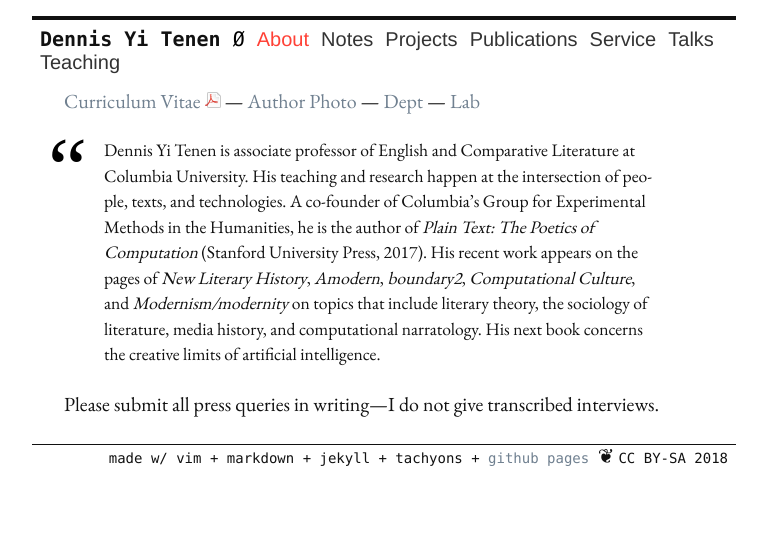
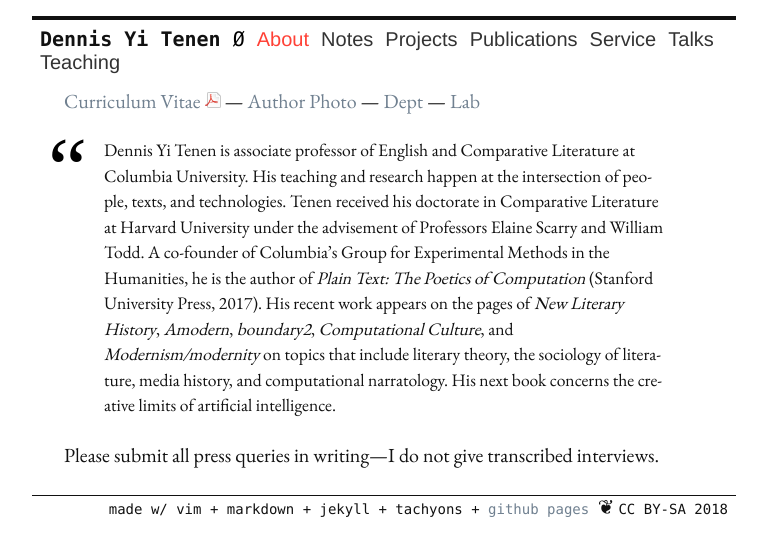
Before and after one commit to denten/denten.github.io, a Jekyll site: the page built from _pages/about.md, in a window 1280 px wide. Shown: the top 556 px of the page, without its empty margins (256-1023 px from the left). Built offline with Jekyll 4.4.1, drawn with Linux system fonts in a browser that asks for light colours.

Commit message:
update bio

```diff
--- a/_pages/about.md
+++ b/_pages/about.md
@@ -9,9 +9,11 @@ title: "about"
 
 > Dennis Yi Tenen is associate professor of English and Comparative Literature
 at Columbia University. His teaching and research happen at the intersection
-of people, texts, and technologies. A co-founder of Columbia's Group for
-Experimental Methods in the Humanities, he is the author of *Plain Text: The
-Poetics of Computation* (Stanford University Press, 2017). His recent work
+of people, texts, and technologies. Tenen received his doctorate in
+Comparative Literature at Harvard University under the advisement of
+Professors Elaine Scarry and William Todd. A co-founder of Columbia's Group
+for Experimental Methods in the Humanities, he is the author of *Plain Text:
+The Poetics of Computation* (Stanford University Press, 2017). His recent work
 appears on the pages of *New Literary History*, *Amodern*, *boundary2*,
 *Computational Culture*, and *Modernism/modernity* on topics that include
 literary theory, the sociology of literature, media history, and computational
```
